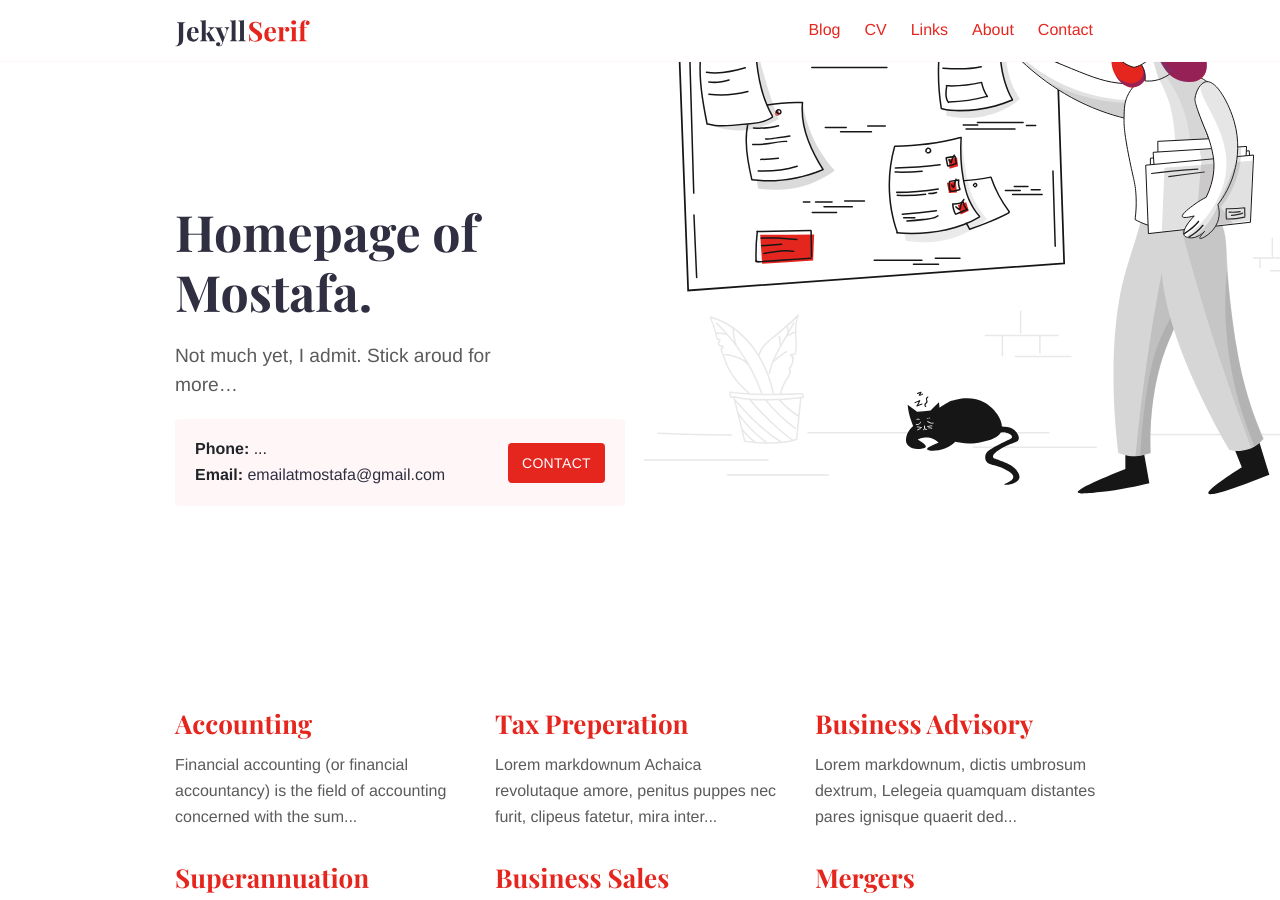
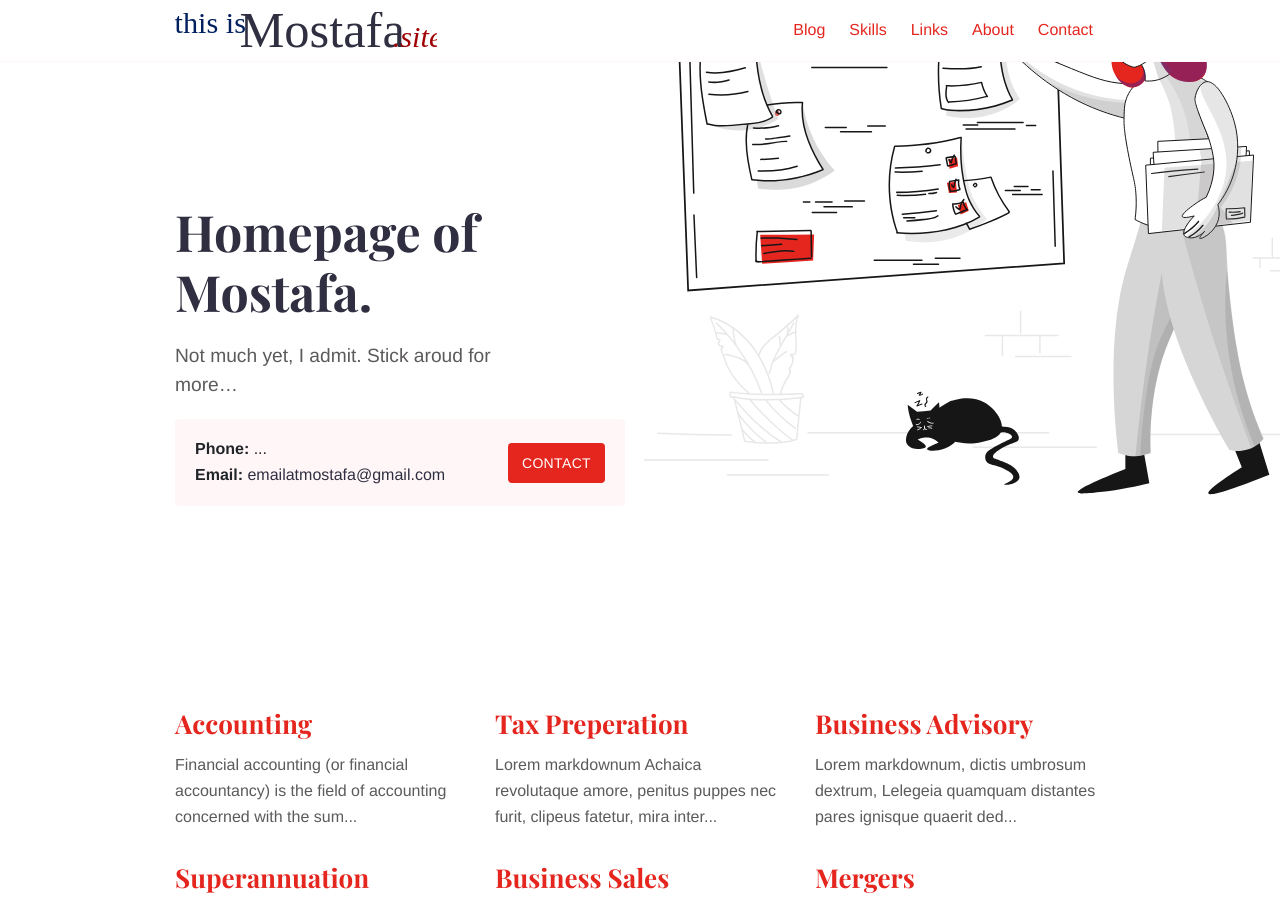
Before and after one commit to AtMostafa/AtMostafa.github.io, a Jekyll site: the page built from index.md, in a window 1280 px wide and 900 px high. Built offline with Jekyll 4.4.1, drawn with Linux system fonts in a browser that asks for light colours.

Commit message:
updae logos

```diff
--- a/_config.yml
+++ b/_config.yml
@@ -7,8 +7,8 @@ google_analytics_id: null
 homepage:
   show_call_box: true
 logo:
-  mobile: "images/logo/logo-mobile.svg"
-  desktop: "images/logo/logo.svg"
+  mobile: "images/logo/logo-mobile_.svg"
+  desktop: "images/logo/logo_.svg"
   desktop_height: "36px"
 footer:
   copyright_text: 'theme by <a class="zerostatic" href="https://github.com/zerostaticthemes/hugo-serif-theme">Robert Austin</a>'
--- a/_data/menus.yml
+++ b/_data/menus.yml
@@ -2,7 +2,7 @@ main:
   - name: "Blog"
     url: "/blog/"
     weight: 1
-  - name: "CV"
+  - name: "Skills"
     url: "/cv/"
     weight: 2
   - name: "Links"
```
Also changed, not shown: images/logo/logo-mobile_.svg (added), images/logo/logo_.svg (added).
